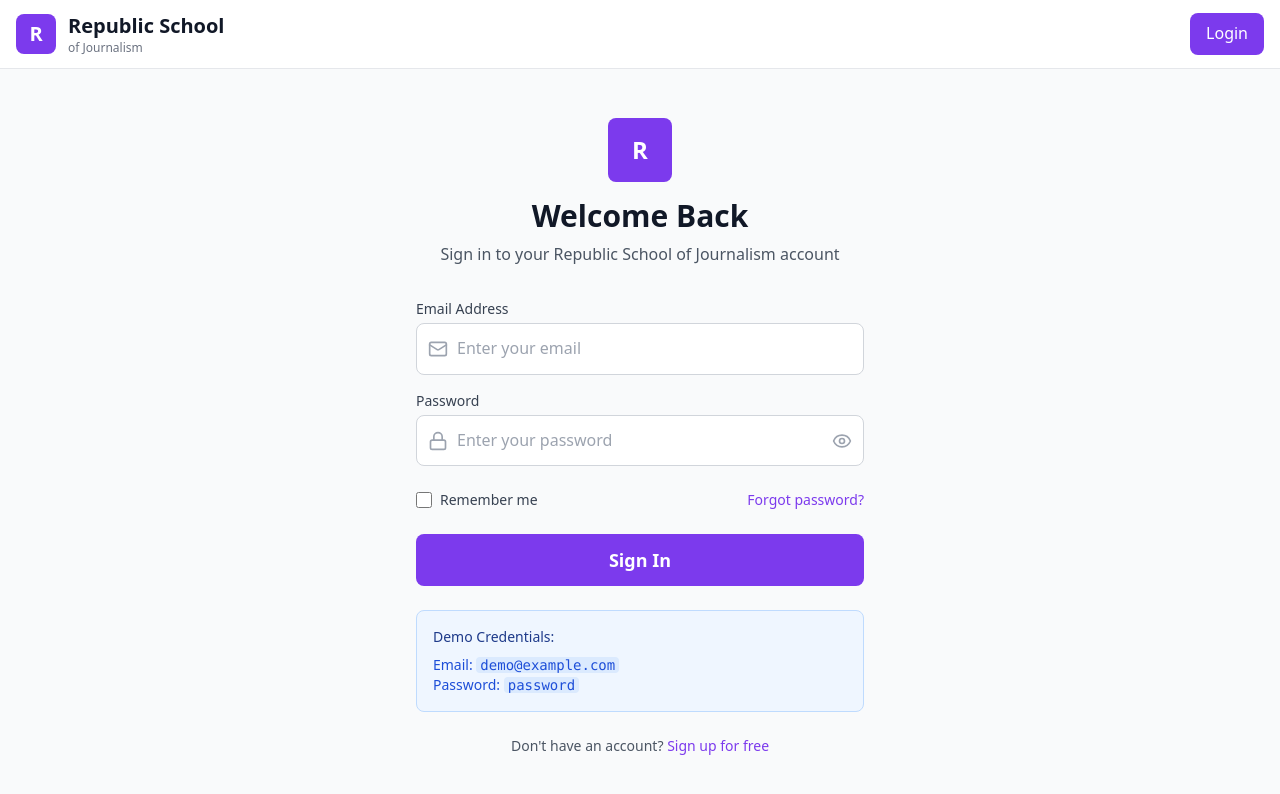
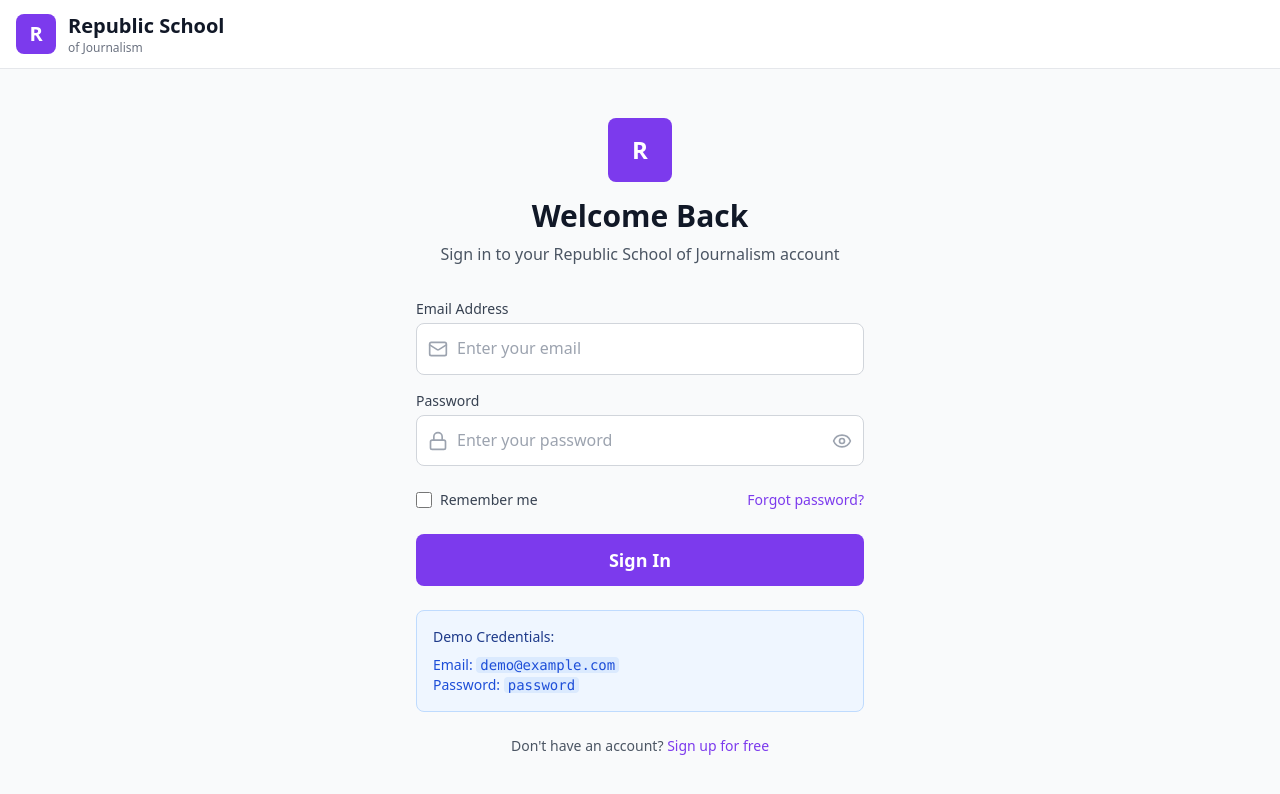
Before and after one commit to csm21041/republic-school-lms, a Svelte app: page /#/login in a window 1280 px wide. Shown: the top 794 px of the page. Built offline with nearby package versions, Linux system fonts and the light colour scheme.

Commit message:
Fix navbar to hide notifications and profile when not logged in

```diff
--- a/src/components/Navbar.svelte
+++ b/src/components/Navbar.svelte
@@ -181,11 +181,6 @@
             </div>
           {/if}
         </div>
-      {:else}
-        <!-- Login button for non-authenticated users -->
-        <a href="#/login" class="btn btn-primary">
-          Login
-        </a>
       {/if}
     </div>
   </div>
```
